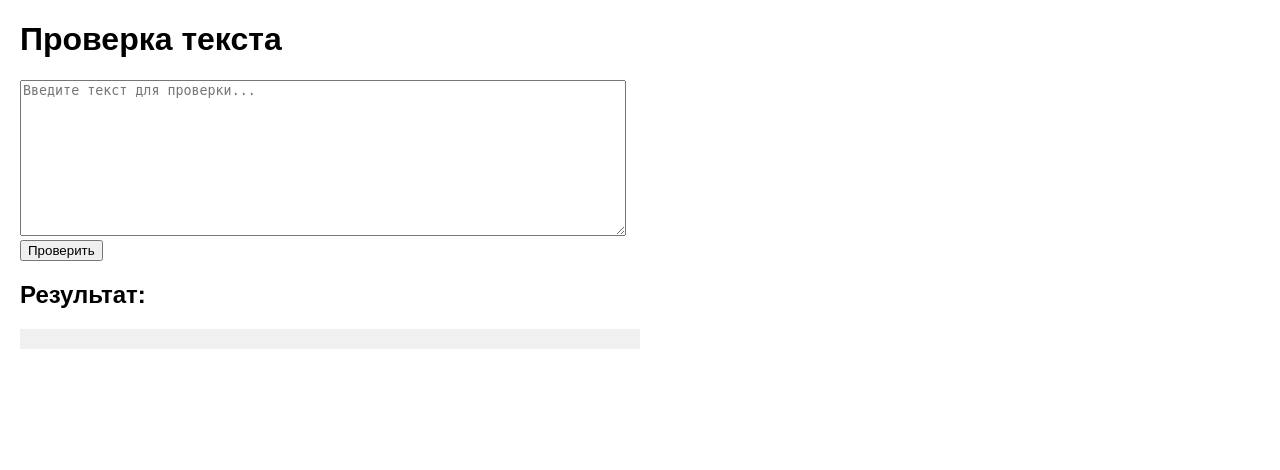
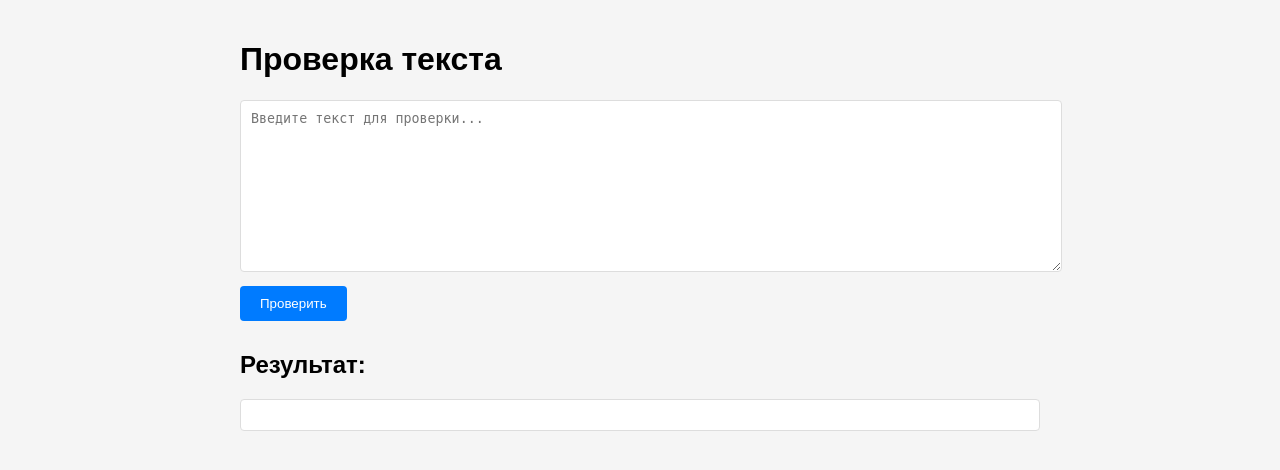
Before and after one commit to tikserziku/Lietuviu, a Flask app: page / in a window 1280 px wide. Shown: the top 470 px of the page. Run offline with Flask 3, Linux system fonts and the light colour scheme.

Commit message:
Update style.css

```diff
--- a/static/style.css
+++ b/static/style.css
@@ -1,16 +1,40 @@
 body {
     font-family: Arial, sans-serif;
     margin: 20px;
+    max-width: 800px;
+    margin: 0 auto;
+    padding: 20px;
+    background-color: #f5f5f5;
 }
 
 textarea {
     width: 100%;
-    max-width: 600px;
+    padding: 10px;
+    border: 1px solid #ddd;
+    border-radius: 4px;
+    resize: vertical;
+    min-height: 150px;
+}
+
+button {
+    background-color: #007bff;
+    color: white;
+    padding: 10px 20px;
+    border: none;
+    border-radius: 4px;
+    cursor: pointer;
+    margin: 10px 0;
+}
+
+button:hover {
+    background-color: #0056b3;
 }
 
 #outputText {
     white-space: pre-wrap;
-    background-color: #f0f0f0;
-    padding: 10px;
-    max-width: 600px;
+    background-color: white;
+    padding: 15px;
+    border-radius: 4px;
+    border: 1px solid #ddd;
+    margin-top: 10px;
 }
```
